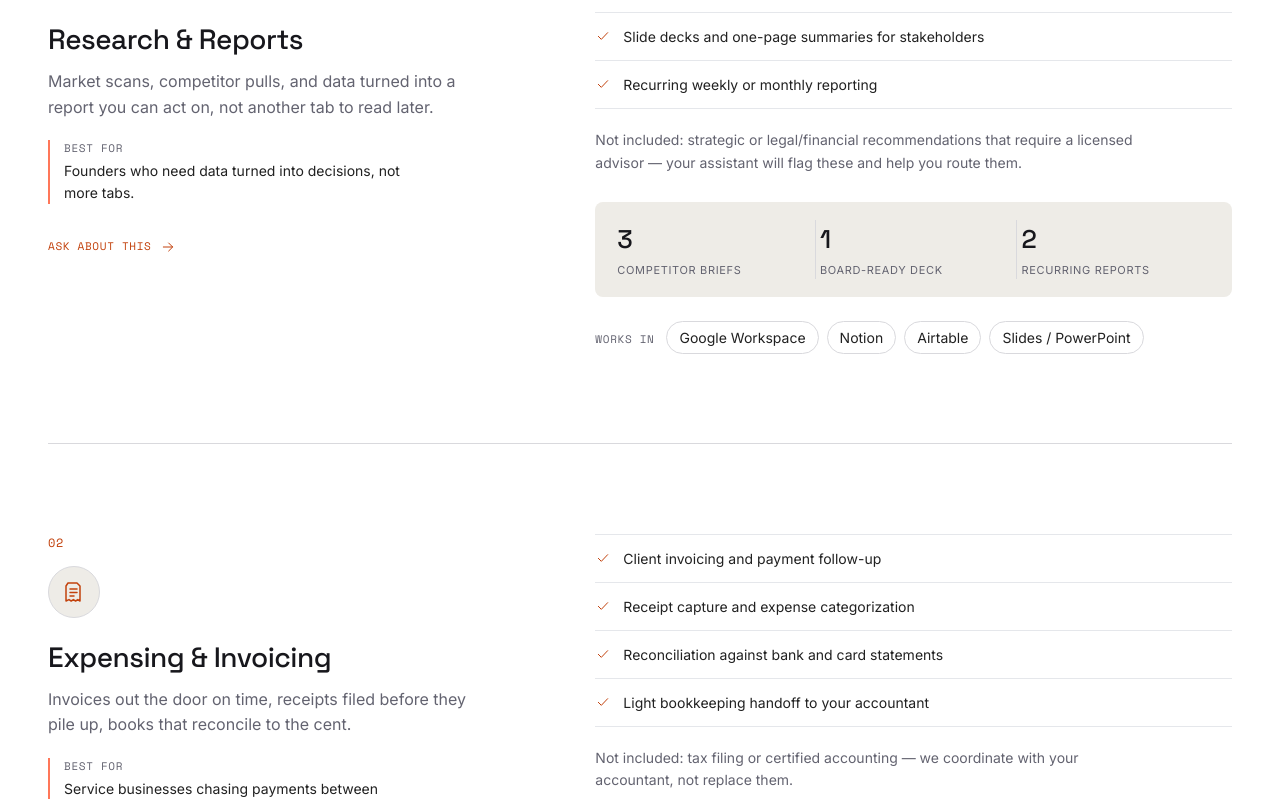
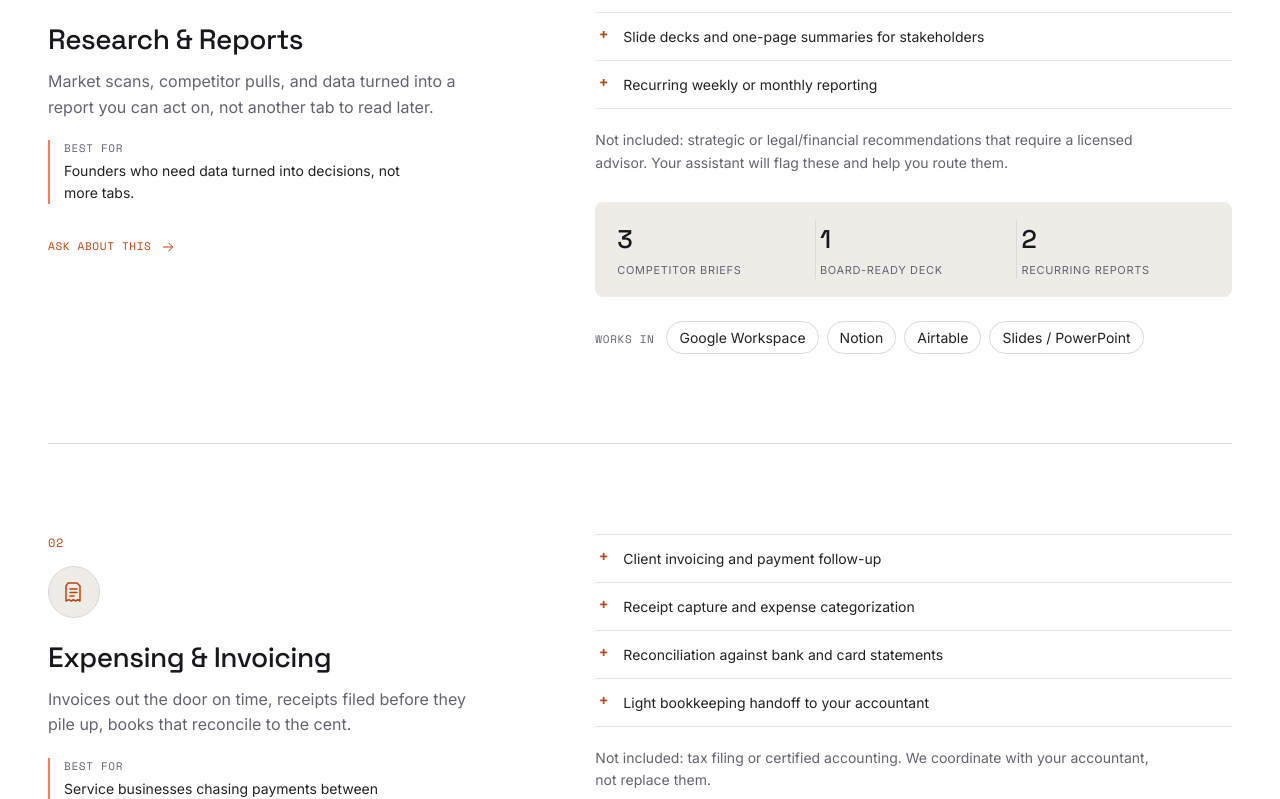
Before and after one commit to martinkilombe/Virtual-Assistant, a Next.js app: page /services in a window 1280 px wide. Shown: the part 1008-1807 px from the top of the page. Built offline with nearby package versions, Linux system fonts and the light colour scheme.

Commit message:
revovate the services

```diff
--- a/src/app/globals.css
+++ b/src/app/globals.css
@@ -1483,6 +1483,7 @@ em { font-style: italic; }
    SECTION: Services page — scope ledger modules
    ============================================================ */
 .iva-svc-hero { padding-bottom: clamp(40px, 5vw, 56px); }
+.iva-svc-hero h1 em { font-style: italic; color: var(--clay-text); font-weight: 400; }
 
 .iva-svc-modules { display: flex; flex-direction: column; }
 .iva-svc-module {
@@ -1577,7 +1578,17 @@ em { font-style: italic; }
   font-size: var(--fs-sm);
   color: var(--ink-soft);
 }
-.iva-svc-ledger__row svg { flex-shrink: 0; margin-top: 2px; color: var(--clay-text); }
+.iva-svc-ledger__mark {
+  flex-shrink: 0;
+  width: 16px;
+  margin-top: 1px;
+  font-family: var(--font-mono);
+  font-size: 15px;
+  font-weight: 700;
+  line-height: 1;
+  text-align: center;
+  color: var(--clay-text);
+}
 
 .iva-svc-module__exclude {
   font-size: var(--fs-sm);
--- a/src/app/services/page.tsx
+++ b/src/app/services/page.tsx
@@ -12,7 +12,6 @@ import {
   IconInvoice,
   IconCalendar,
   IconRocket,
-  IconCheck,
   IconArrow,
 } from '@/components/icons'
 
@@ -51,7 +50,7 @@ const SERVICES: ServiceModule[] = [
     ],
     tools: ['Google Workspace', 'Notion', 'Airtable', 'Slides / PowerPoint'],
     excluded:
-      'Not included: strategic or legal/financial recommendations that require a licensed advisor — your assistant will flag these and help you route them.',
+      'Not included: strategic or legal/financial recommendations that require a licensed advisor. Your assistant will flag these and help you route them.',
     stats: [
       { value: '3', label: 'Competitor briefs' },
       { value: '1', label: 'Board-ready deck' },
@@ -73,7 +72,7 @@ const SERVICES: ServiceModule[] = [
     ],
     tools: ['QuickBooks', 'Xero', 'Expensify', 'Stripe'],
     excluded:
-      'Not included: tax filing or certified accounting — we coordinate with your accountant, not replace them.',
+      'Not included: tax filing or certified accounting. We coordinate with your accountant, not replace them.',
     stats: [
       { value: '12', label: 'Invoices sent' },
       { value: '40', label: 'Receipts filed' },
@@ -95,7 +94,7 @@ const SERVICES: ServiceModule[] = [
     ],
     tools: ['Google Calendar', 'Calendly', 'Outlook', 'TripIt'],
     excluded:
-      'Not included: committing you to anything that needs your direct sign-off — every booking is confirmed with you first.',
+      'Not included: committing you to anything that needs your direct sign-off. Every booking is confirmed with you first.',
     stats: [
       { value: '18', label: 'Meetings booked' },
       { value: '3', label: 'Conflicts resolved' },
@@ -117,7 +116,7 @@ const SERVICES: ServiceModule[] = [
     ],
     tools: ['Mailchimp', 'Buffer', 'Canva', 'HubSpot'],
     excluded:
-      'Not included: paid ad strategy or creative direction — we can coordinate with your agency if you run one.',
+      'Not included: paid ad strategy or creative direction. We can coordinate with your agency if you run one.',
     stats: [
       { value: '5', label: 'Posts scheduled' },
       { value: '2', label: 'Newsletters sent' },
@@ -214,7 +213,7 @@ export default function ServicesPage() {
                       <ul className="iva-svc-ledger">
                         {s.included.map((item) => (
                           <li key={item} className="iva-svc-ledger__row">
-                            <IconCheck size={16} aria-hidden="true" />
+                            <span className="iva-svc-ledger__mark" aria-hidden="true">+</span>
                             <span>{item}</span>
                           </li>
                         ))}
```
Also changed, not shown: 1 other file (tests, documents, lock files or other folders).
